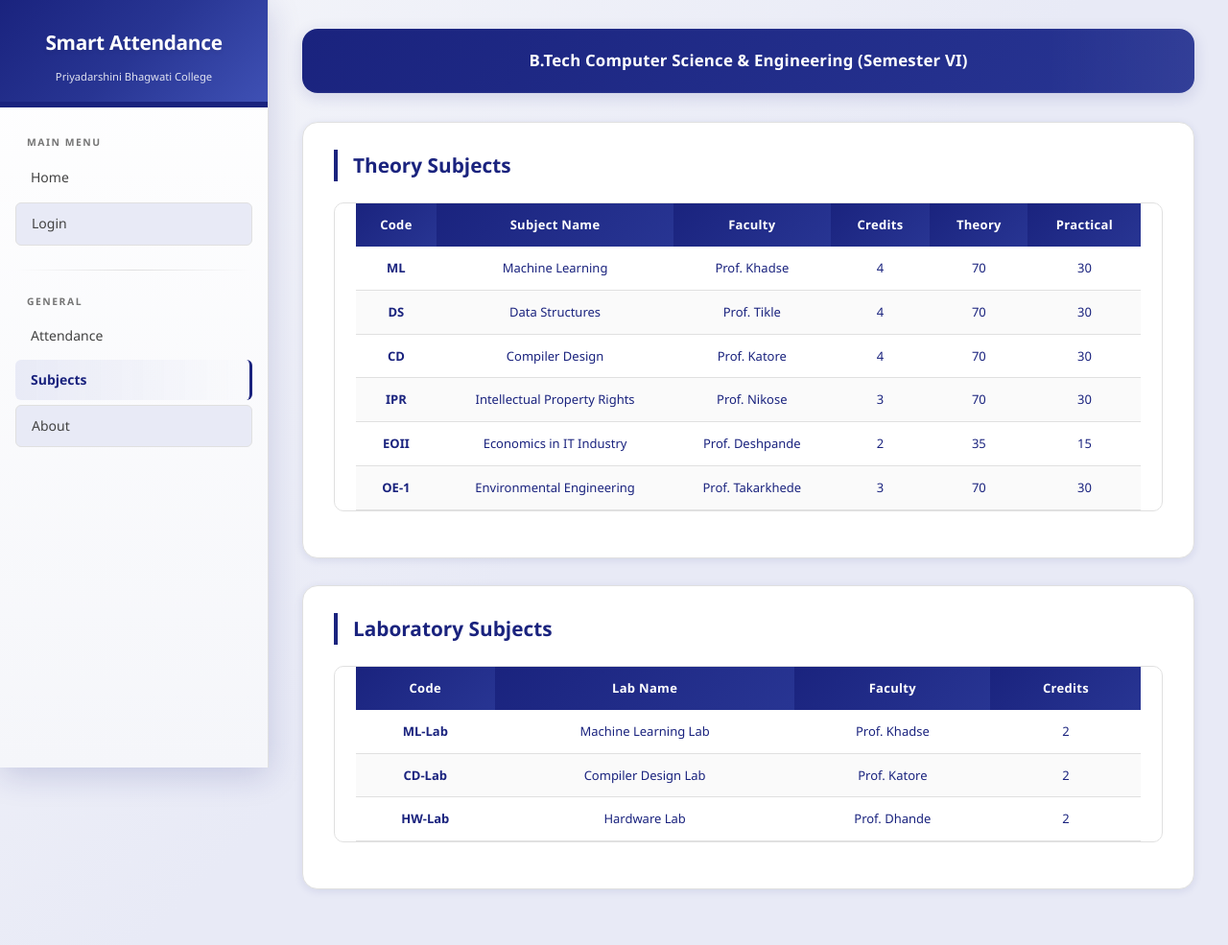
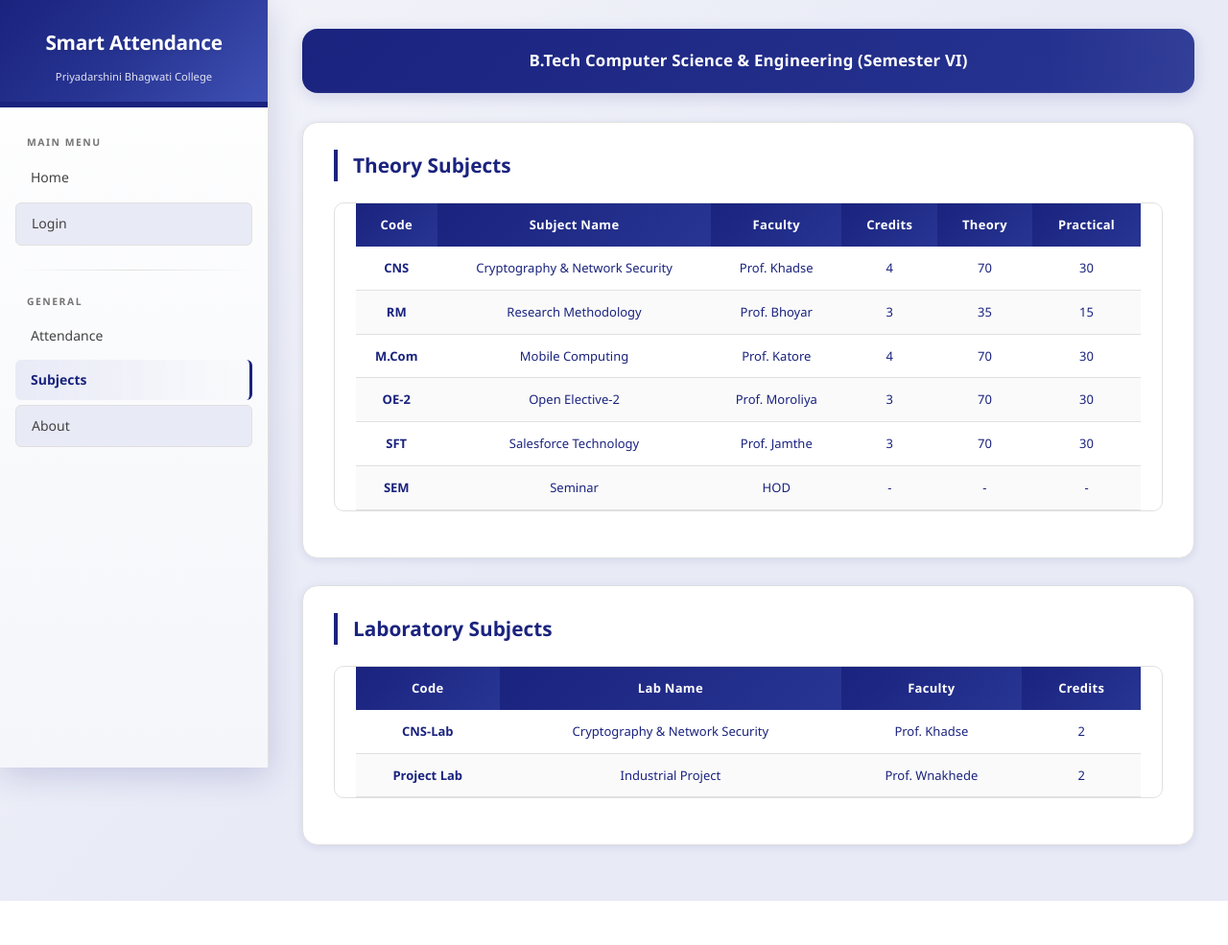
Before and after one commit to dhananjaykalambe/smart-attendance-system, a Flask app: page /subject_details in a window 1280 px wide. Shown: the whole page at 96% size. After the commit the page ends 939 px from the top, so only its background shows below. Run offline with Flask 3, Linux system fonts and the light colour scheme; data that the repository does not hold is empty.

Commit message:
Add files via upload

```diff
--- a/templates/subject_details.html
+++ b/templates/subject_details.html
@@ -89,12 +89,12 @@
                     </tr>
                 </thead>
                 <tbody>
-                    <tr><td><strong>ML</strong></td><td>Machine Learning</td><td>Prof. Khadse</td><td>4</td><td>70</td><td>30</td></tr>
-                    <tr><td><strong>DS</strong></td><td>Data Structures</td><td>Prof. Tikle</td><td>4</td><td>70</td><td>30</td></tr>
-                    <tr><td><strong>CD</strong></td><td>Compiler Design</td><td>Prof. Katore</td><td>4</td><td>70</td><td>30</td></tr>
-                    <tr><td><strong>IPR</strong></td><td>Intellectual Property Rights</td><td>Prof. Nikose</td><td>3</td><td>70</td><td>30</td></tr>
-                    <tr><td><strong>EOII</strong></td><td>Economics in IT Industry</td><td>Prof. Deshpande</td><td>2</td><td>35</td><td>15</td></tr>
-                    <tr><td><strong>OE-1</strong></td><td>Environmental Engineering</td><td>Prof. Takarkhede</td><td>3</td><td>70</td><td>30</td></tr>
+                    <tr><td><strong>CNS</strong></td><td>Cryptography & Network Security</td><td>Prof. Khadse</td><td>4</td><td>70</td><td>30</td></tr>
+                    <tr><td><strong>RM</strong></td><td>Research Methodology</td><td>Prof. Bhoyar</td><td>3</td><td>35</td><td>15</td></tr>
+                    <tr><td><strong>M.Com</strong></td><td>Mobile Computing</td><td>Prof. Katore</td><td>4</td><td>70</td><td>30</td></tr>
+                    <tr><td><strong>OE-2</strong></td><td>Open Elective-2</td><td>Prof. Moroliya</td><td>3</td><td>70</td><td>30</td></tr>
+                    <tr><td><strong>SFT</strong></td><td>Salesforce Technology</td><td>Prof. Jamthe</td><td>3</td><td>70</td><td>30</td></tr>
+                    <tr><td><strong>SEM</strong></td><td>Seminar</td><td>HOD</td><td>-</td><td>-</td><td>-</td></tr>
                 </tbody>
             </table>
         </div>
@@ -110,9 +110,8 @@
                     </tr>
                 </thead>
                 <tbody>
-                    <tr><td><strong>ML-Lab</strong></td><td>Machine Learning Lab</td><td>Prof. Khadse</td><td>2</td></tr>
-                    <tr><td><strong>CD-Lab</strong></td><td>Compiler Design Lab</td><td>Prof. Katore</td><td>2</td></tr>
-                    <tr><td><strong>HW-Lab</strong></td><td>Hardware Lab</td><td>Prof. Dhande</td><td>2</td></tr>
+                    <tr><td><strong>CNS-Lab</strong></td><td>Cryptography & Network Security</td><td>Prof. Khadse</td><td>2</td></tr>
+                    <tr><td><strong>Project Lab</strong></td><td>Industrial Project</td><td>Prof. Wnakhede</td><td>2</td></tr>
                 </tbody>
             </table>
         </div>
```
Also changed, not shown: templates/create_session.html (+9 -9 lines), templates/faculty_dashboard.html (+6 -3 lines), templates/students_report.html (+6 -2 lines).
